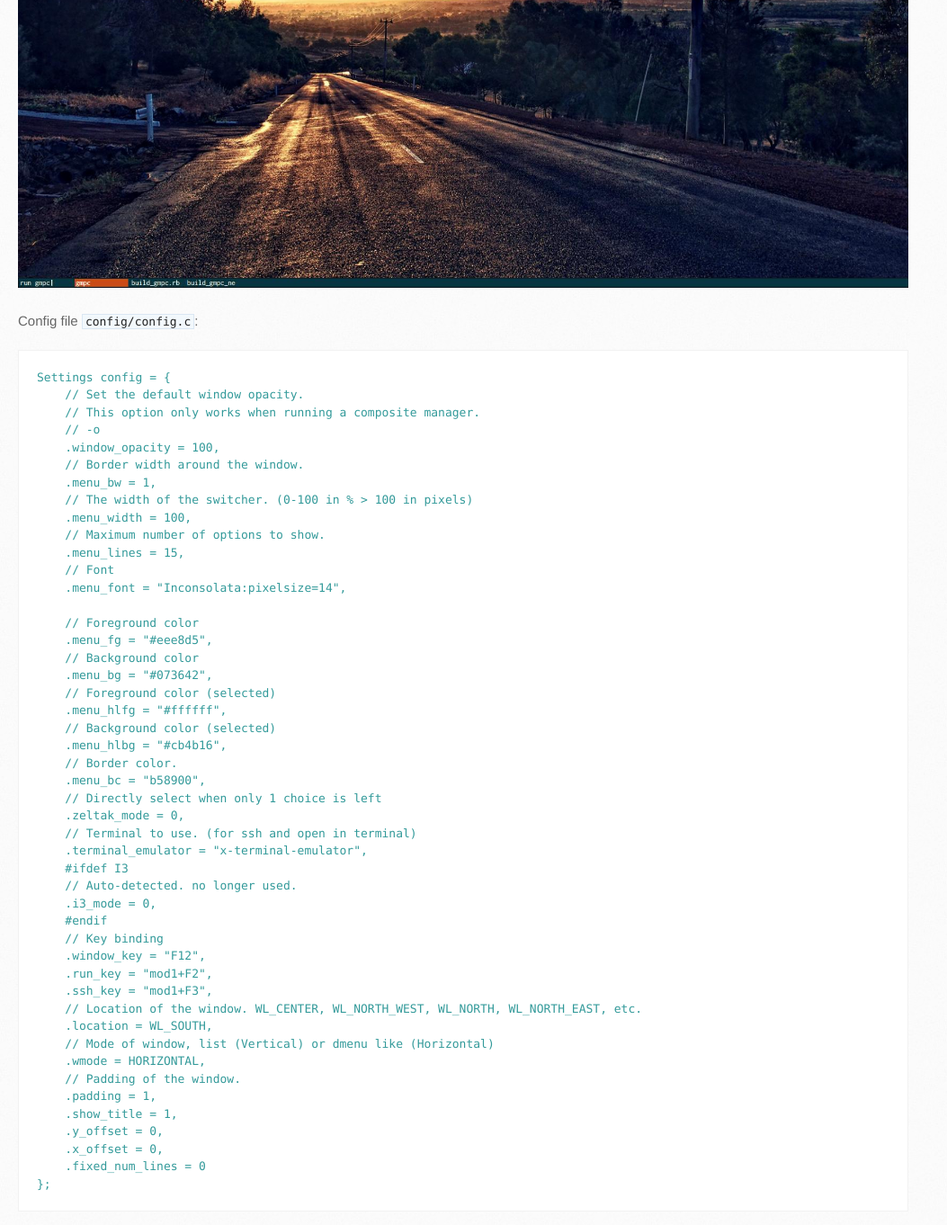
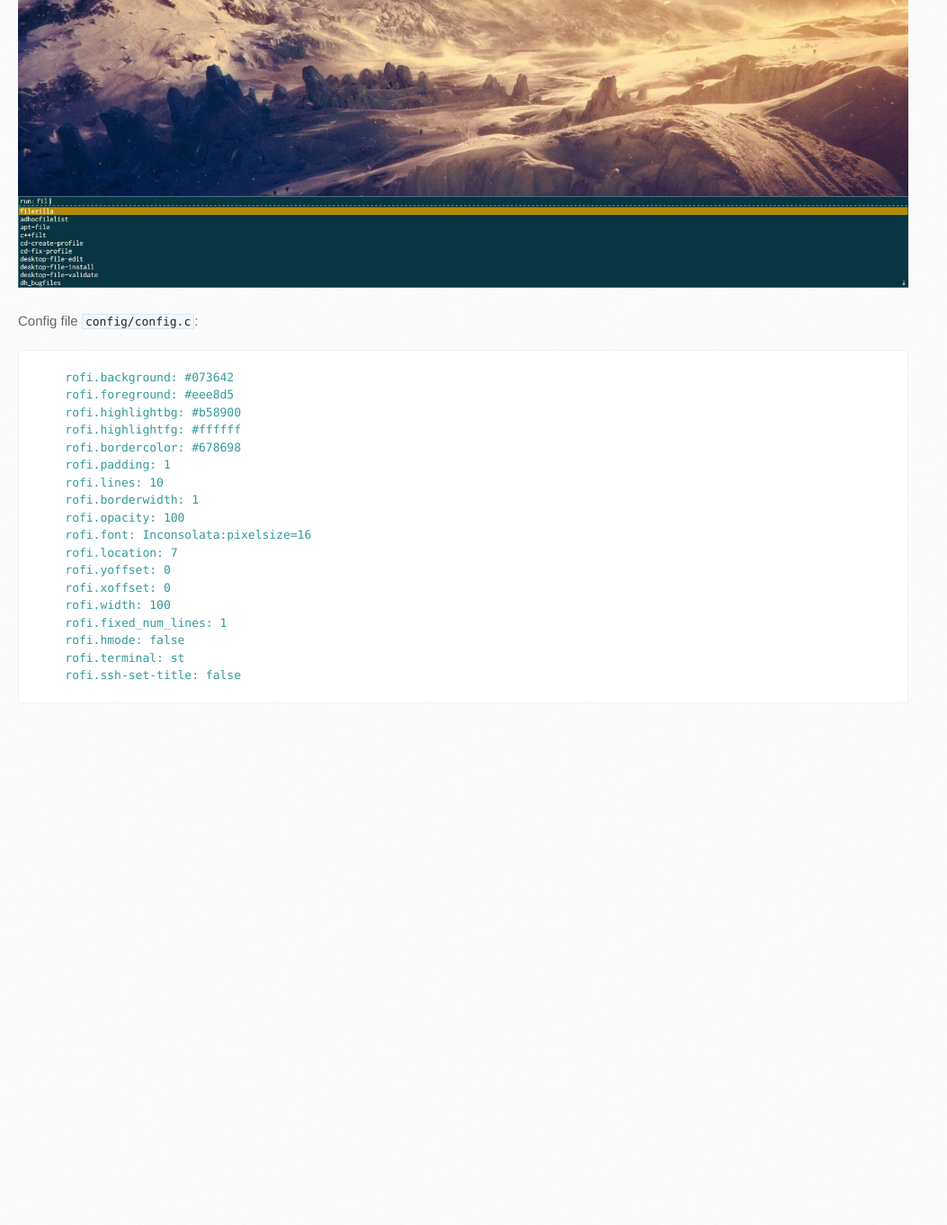
Before and after one commit to davatorium/rofi, a Jekyll site: the page built from Screenshots.md, in a window 1280 px wide and 1400 px high, scrolled down 1937 px. Shown: the top 1362 px of the window at 90% size, without its empty margins (0-1053 px from the left). Built offline with Jekyll 4.4.1, drawn with Linux system fonts in a browser that asks for light colours; after the commit the page ends 2771 px from its top, so only the background shows below that.

Commit message:
Update greggy

```diff
--- a/Screenshots.md
+++ b/Screenshots.md
@@ -47,50 +47,21 @@ Xresources file:
 
 Config file `config/config.c`:
 
-    Settings config = {
-        // Set the default window opacity.
-        // This option only works when running a composite manager.
-        // -o
-        .window_opacity = 100,
-        // Border width around the window.
-        .menu_bw = 1,
-        // The width of the switcher. (0-100 in % > 100 in pixels)
-        .menu_width = 100,
-        // Maximum number of options to show.
-        .menu_lines = 15,
-        // Font
-        .menu_font = "Inconsolata:pixelsize=14",
-
-        // Foreground color
-        .menu_fg = "#eee8d5",
-        // Background color
-        .menu_bg = "#073642",
-        // Foreground color (selected)
-        .menu_hlfg = "#ffffff",
-        // Background color (selected)
-        .menu_hlbg = "#cb4b16",
-        // Border color.
-        .menu_bc = "b58900",
-        // Directly select when only 1 choice is left
-        .zeltak_mode = 0,
-        // Terminal to use. (for ssh and open in terminal)
-        .terminal_emulator = "x-terminal-emulator",
-        #ifdef I3
-        // Auto-detected. no longer used.
-        .i3_mode = 0,
-        #endif
-        // Key binding
-        .window_key = "F12",
-        .run_key = "mod1+F2",
-        .ssh_key = "mod1+F3",
-        // Location of the window. WL_CENTER, WL_NORTH_WEST, WL_NORTH, WL_NORTH_EAST, etc.
-        .location = WL_SOUTH,
-        // Mode of window, list (Vertical) or dmenu like (Horizontal)
-        .wmode = HORIZONTAL,
-        // Padding of the window.
-        .padding = 1,
-        .show_title = 1,
-        .y_offset = 0,
-        .x_offset = 0,
-        .fixed_num_lines = 0
-    };
+        rofi.background: #073642
+        rofi.foreground: #eee8d5
+        rofi.highlightbg: #b58900
+        rofi.highlightfg: #ffffff
+        rofi.bordercolor: #678698
+        rofi.padding: 1
+        rofi.lines: 10
+        rofi.borderwidth: 1
+        rofi.opacity: 100
+        rofi.font: Inconsolata:pixelsize=16
+        rofi.location: 7
+        rofi.yoffset: 0
+        rofi.xoffset: 0
+        rofi.width: 100
+        rofi.fixed_num_lines: 1
+        rofi.hmode: false
+        rofi.terminal: st
+        rofi.ssh-set-title: false
```
Also changed, not shown: images/rofi/screenshots/dmenu_greg.jpg.
